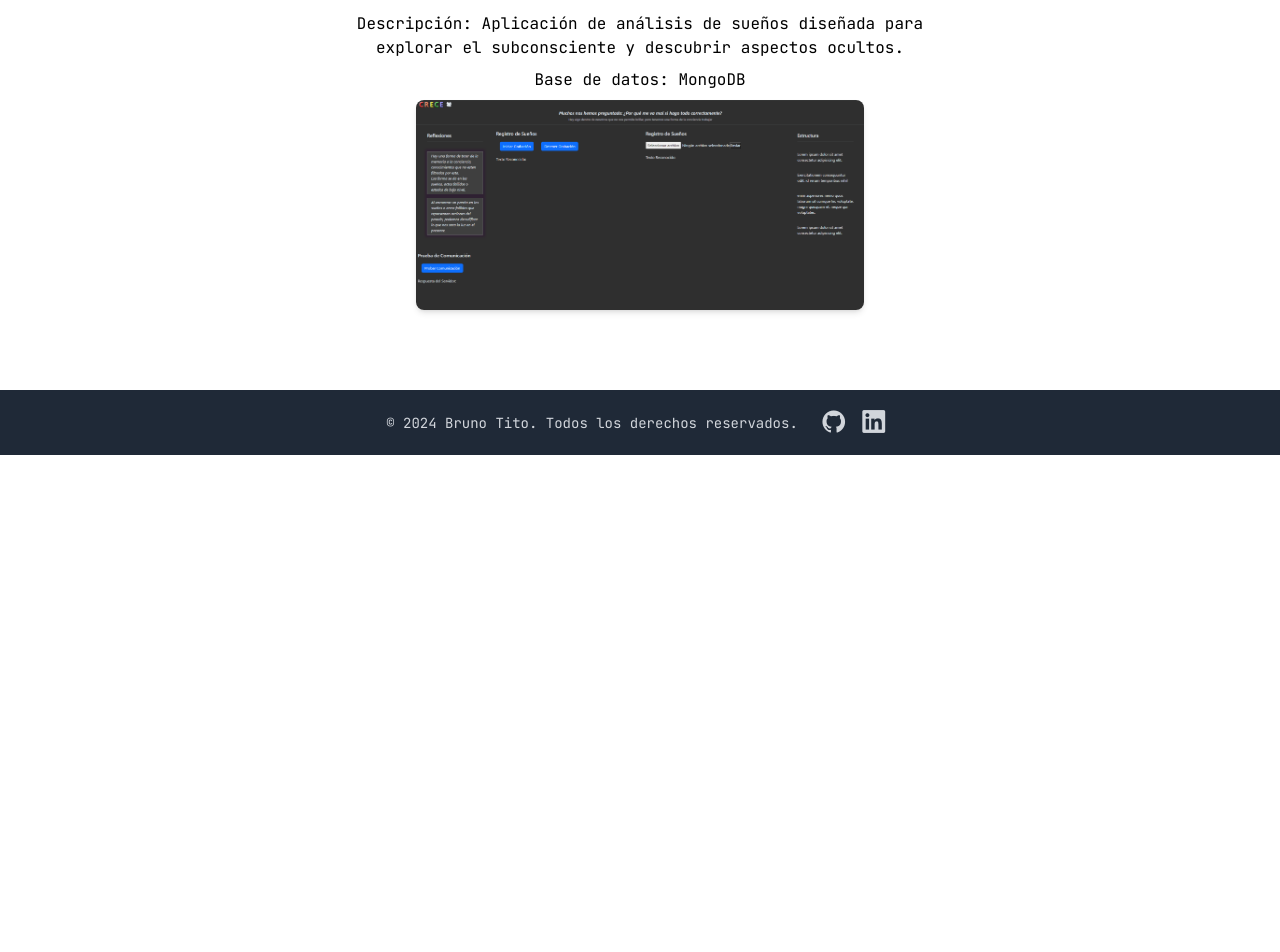
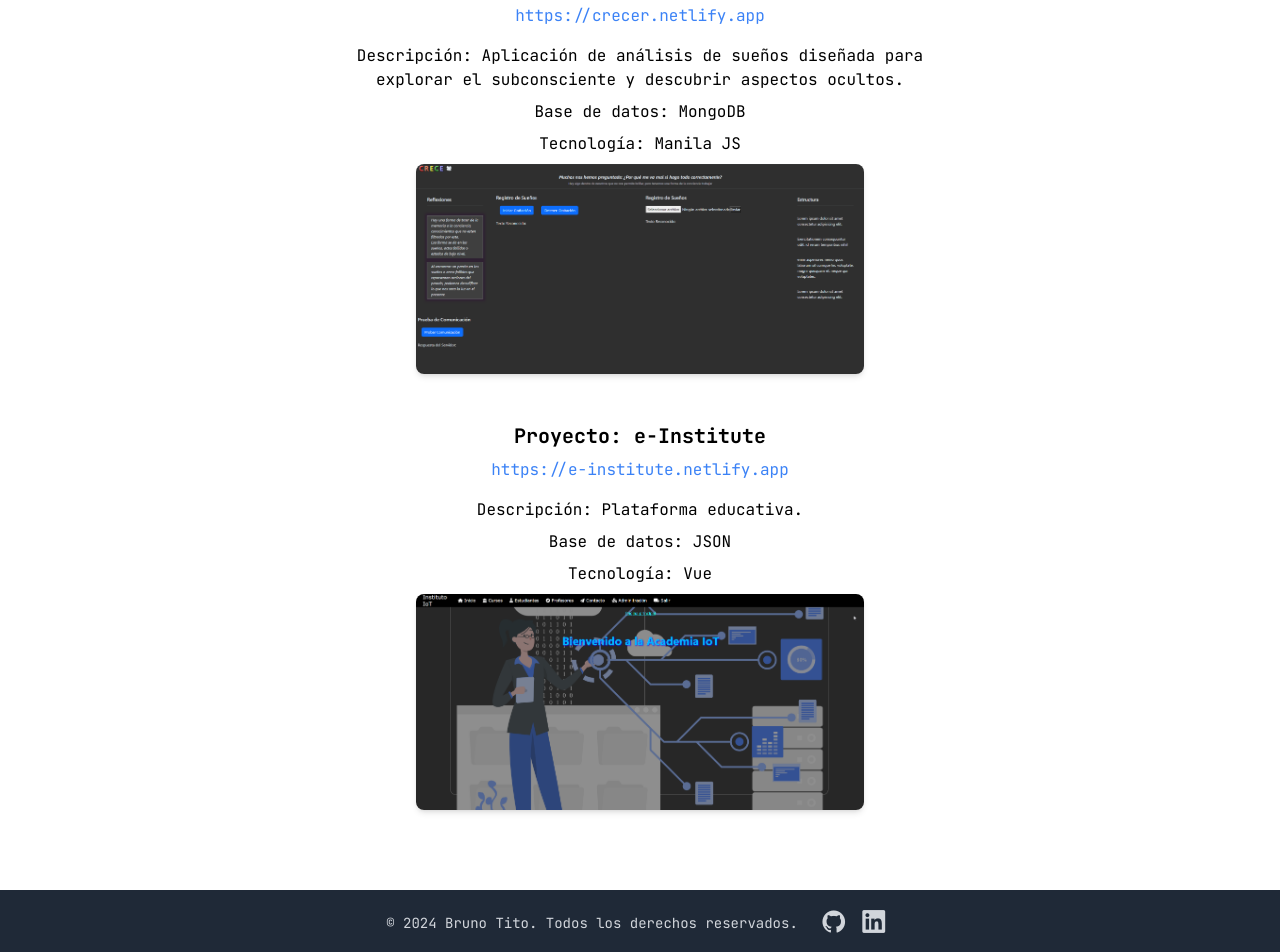
Before and after one commit to bntito/portfolio, a React (Create React App) app: page /projects in a window 1280 px wide. Shown: the part 680-1632 px from the top of the page. Before the commit the page ends 1135 px from the top, so only its background shows below. Built offline with nearby package versions, Linux system fonts and the light colour scheme.

Commit message:
project 3

```diff
--- a/src/components/Projects.jsx
+++ b/src/components/Projects.jsx
@@ -1,6 +1,7 @@
 import React from 'react';
 import Iot from '../assets/images/iot.png';
 import Crece from '../assets/images/crece.png';
+import Einstitute from '../assets/images/eins.png';
 
 function Projects() {
   return (
@@ -22,6 +23,7 @@ function Projects() {
             https://academyiotserver.onrender.com/
           </a>
         </p>
+        <p className="mb-2">Tecnología: React</p>
 
         <div className="flex justify-center">
           <a href="https://iotacademy.netlify.app/" target="_blank" rel="noopener noreferrer" className="block mb-4">
@@ -39,10 +41,29 @@ function Projects() {
         </p>
         <p className="mb-2">Descripción: Aplicación de análisis de sueños diseñada para explorar el subconsciente y descubrir aspectos ocultos.</p>
         <p className="mb-2">Base de datos: MongoDB</p>
+        <p className="mb-2">Tecnología: Manila JS</p>
 
         <div className="flex justify-center">
           <a href="https://crecer.netlify.app" target="_blank" rel="noopener noreferrer" className="block mb-4">
             <img src={Crece} alt="Vista previa de Crecer" className="w-full md:max-w-md rounded-lg shadow-md hover:shadow-xl transition-shadow duration-300" />
+          </a>
+        </div>
+      </div>
+
+      <div className="mb-8 w-full md:w-2/3 lg:w-1/2 text-center">
+        <h3 className="text-xl font-semibold mb-2">Proyecto: e-Institute</h3>
+        <p className="mb-4">
+          <a href='https://e-institute.netlify.app' target="_blank" rel="noopener noreferrer" className="text-blue-500 hover:underline">
+          https://e-institute.netlify.app
+          </a>
+        </p>
+        <p className="mb-2">Descripción: Plataforma educativa.</p>
+        <p className="mb-2">Base de datos: JSON</p>
+        <p className="mb-2">Tecnología: Vue</p>
+
+        <div className="flex justify-center">
+          <a href="https://e-institute.netlify.app" target="_blank" rel="noopener noreferrer" className="block mb-4">
+            <img src={Einstitute} alt="Vista previa de Crecer" className="w-full md:max-w-md rounded-lg shadow-md hover:shadow-xl transition-shadow duration-300" />
           </a>
         </div>
       </div>
```
Also changed, not shown: src/assets/images/eins.png (added).
